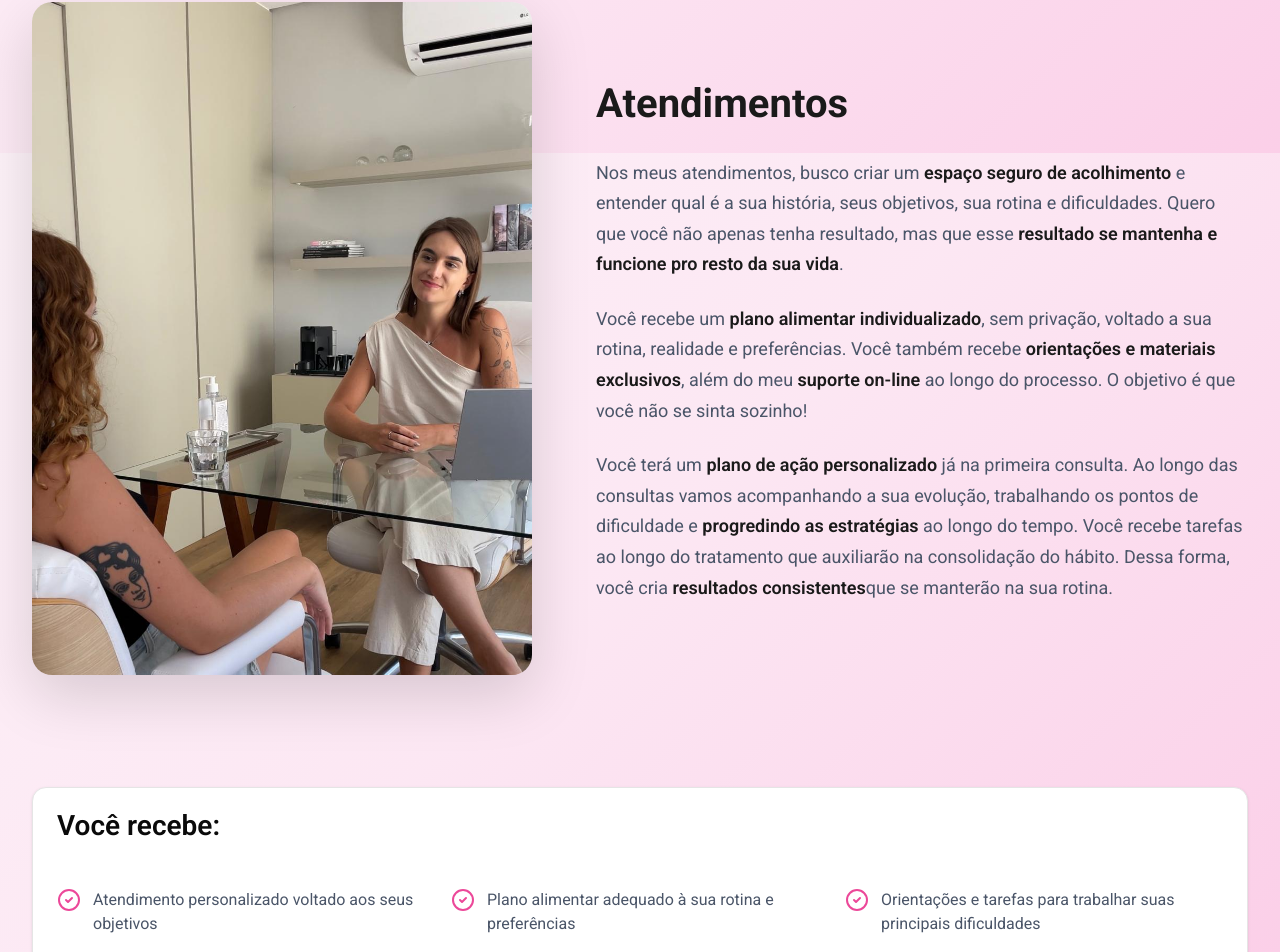
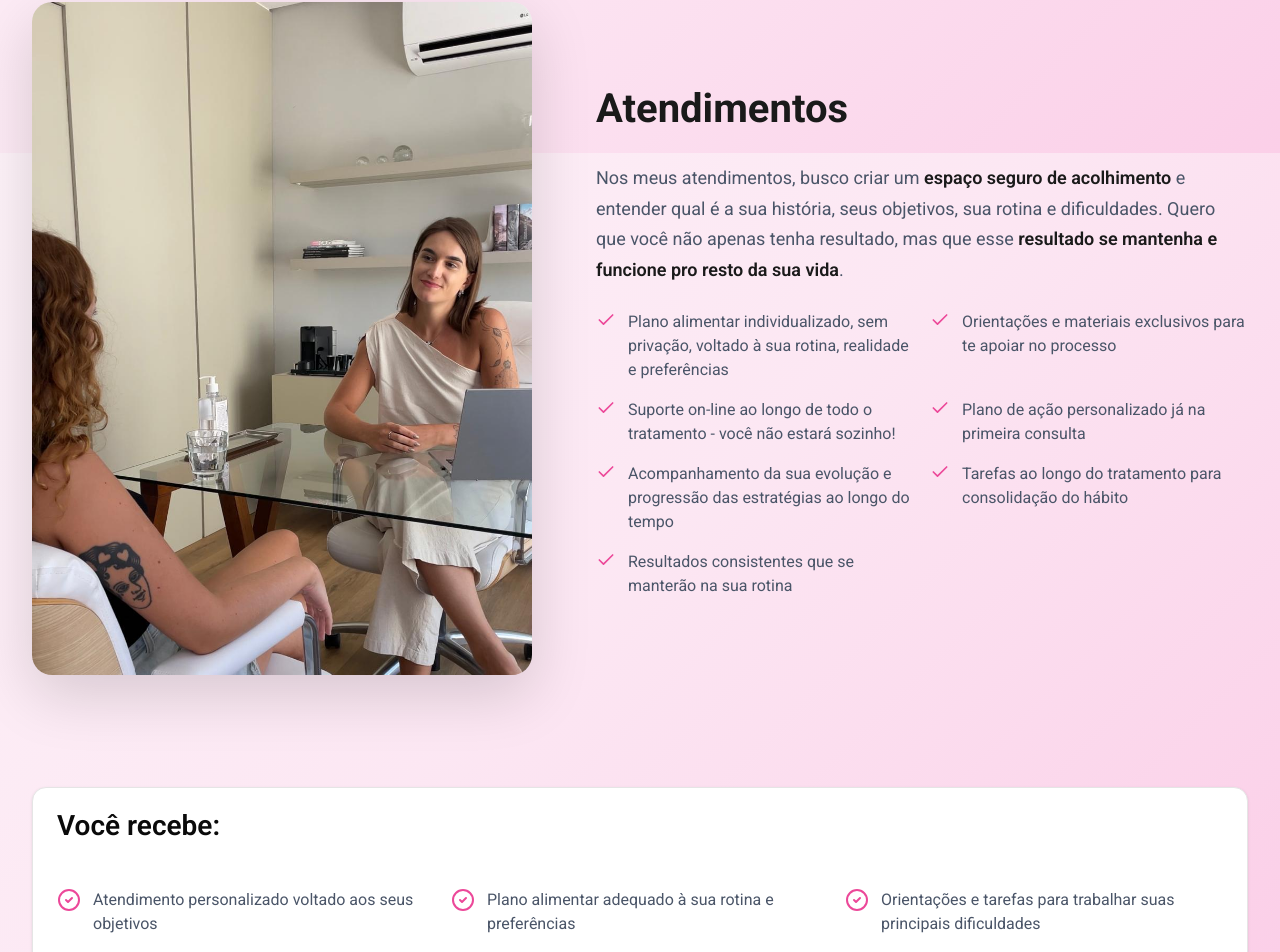
Before and after one commit to filipevolz/bea-nutri, a React (Vite) app: page / in a window 1280 px wide. Shown: the part 3047-3999 px from the top of the page. Built offline with nearby package versions, Linux system fonts and the light colour scheme.

Commit message:
Corrigir caminhos de imagens para GitHub Pages e melhorar layout de atendimentos com tópicos

```diff
--- a/src/components/Atendimentos/index.tsx
+++ b/src/components/Atendimentos/index.tsx
@@ -1,5 +1,5 @@
 import { Card, CardContent, CardHeader, CardTitle } from "../ui/card";
-import { CheckCircle2 } from "lucide-react";
+import { CheckCircle2, Check } from "lucide-react";
 import {
     AtendimentosContainer,
     AtendimentosSection,
@@ -44,28 +44,39 @@ export function Atendimentos() {
                     <AtendimentosHeaderText>
                         <AtendimentosTitle>Atendimentos</AtendimentosTitle>
                         <AtendimentosDescription>
-                    <p>
-                        Nos meus atendimentos, busco criar um <strong>espaço seguro de acolhimento</strong> e entender qual é a sua história,
-                        seus objetivos, sua rotina e dificuldades. Quero que você não apenas
-                        tenha resultado, mas que esse <strong>resultado se mantenha e funcione pro resto da sua vida</strong>.
-                    </p>
-                    <p>
-                        Você recebe um <strong>plano alimentar individualizado</strong>, sem privação,
-                        voltado a sua rotina, realidade e preferências. Você também recebe
-                        <strong> orientações e materiais exclusivos</strong>, além do meu
-                        <strong> suporte on-line</strong> ao longo do processo. O objetivo é que você não
-                        se sinta sozinho!
-                    </p>
-                    <p>
-                        Você terá um <strong>plano de ação personalizado</strong> já na primeira consulta.
-                        Ao longo das consultas vamos acompanhando a sua evolução, trabalhando os
-                        pontos de dificuldade e <strong>progredindo as estratégias</strong> ao longo do
-                        tempo. Você recebe tarefas ao longo do tratamento que auxiliarão na
-                        consolidação do hábito. Dessa forma, você cria
-                        <strong> resultados consistentes</strong>
-                        que se manterão na sua rotina.
-                    </p>
+                            <p>
+                                Nos meus atendimentos, busco criar um <strong>espaço seguro de acolhimento</strong> e entender qual é a sua história,
+                                seus objetivos, sua rotina e dificuldades. Quero que você não apenas
+                                tenha resultado, mas que esse <strong>resultado se mantenha e funcione pro resto da sua vida</strong>.
+                            </p>
                         </AtendimentosDescription>
+                        <AtendimentosList>
+                            {[
+                                "**Plano alimentar individualizado**, sem privação, voltado à sua rotina, realidade e preferências",
+                                "**Orientações e materiais exclusivos** para te apoiar no processo",
+                                "**Suporte on-line** ao longo de todo o tratamento - você não estará sozinho!",
+                                "**Plano de ação personalizado** já na primeira consulta",
+                                "Acompanhamento da sua evolução e **progressão das estratégias** ao longo do tempo",
+                                "Tarefas ao longo do tratamento para **consolidação do hábito**",
+                                "**Resultados consistentes** que se manterão na sua rotina"
+                            ].map((item, index) => {
+                                // Processar texto para destacar palavras em negrito
+                                const parts = item.split(/(?=\*\*)|(?<=\*\*)/);
+                                const processedText = parts.map((part, i) => {
+                                    if (part.startsWith('**') && part.endsWith('**')) {
+                                        return <strong key={i}>{part.slice(2, -2)}</strong>;
+                                    }
+                                    return part;
+                                });
+
+                                return (
+                                    <AtendimentosListItem key={index}>
+                                        <Check size={20} color="#ec4899" />
+                                        <span>{processedText}</span>
+                                    </AtendimentosListItem>
+                                );
+                            })}
+                        </AtendimentosList>
                     </AtendimentosHeaderText>
                 </AtendimentosHeader>
 
```
